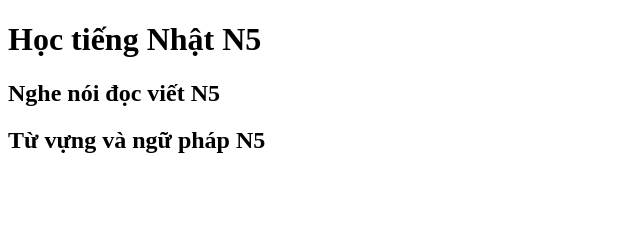
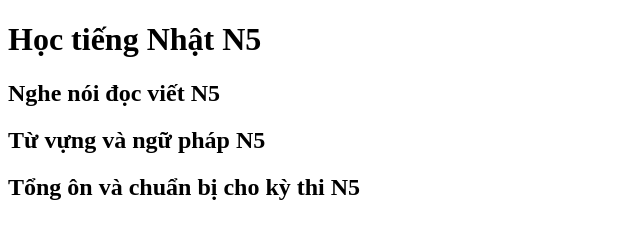
Before and after one commit to phanvc1996-dot/Duanlaptrinhso21, a plain HTML site: page index.html in a window 1280 px wide. Shown: the whole page, without its empty margins (0-640 px from the left). Drawn offline with Linux system fonts and the light colour scheme.

Commit message:
Tổng ôn và chuẩn bị cho kỳ thi

```diff
--- a/index.html
+++ b/index.html
@@ -9,5 +9,6 @@
     <h1>Học tiếng Nhật N5</h1>
     <h2>Nghe nói đọc viết N5</h2>
     <h2>Từ vựng và ngữ pháp N5</h2>
+    <h2>Tổng ôn và chuẩn bị cho kỳ thi N5</h2>
   </body>
 </html>
```
